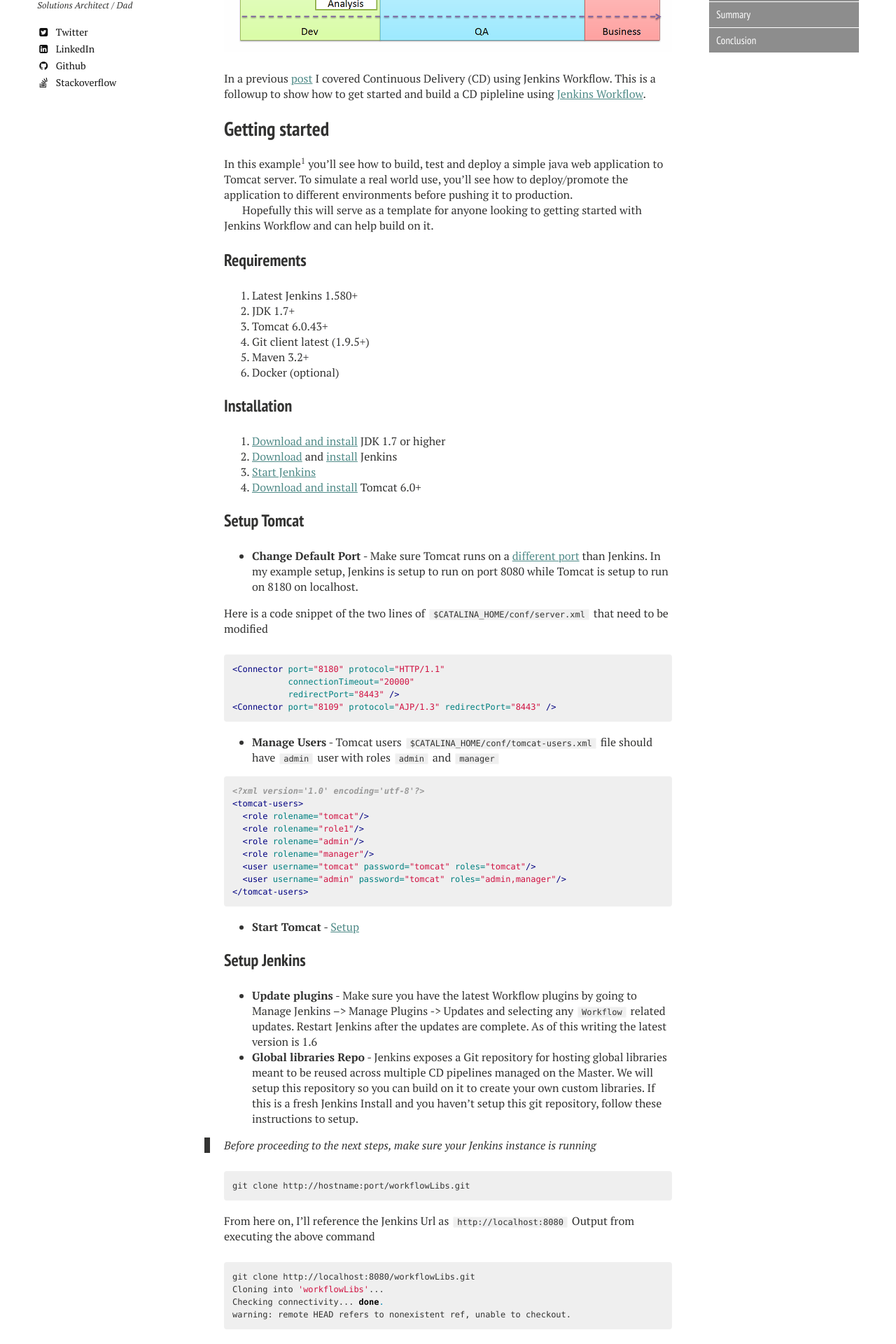
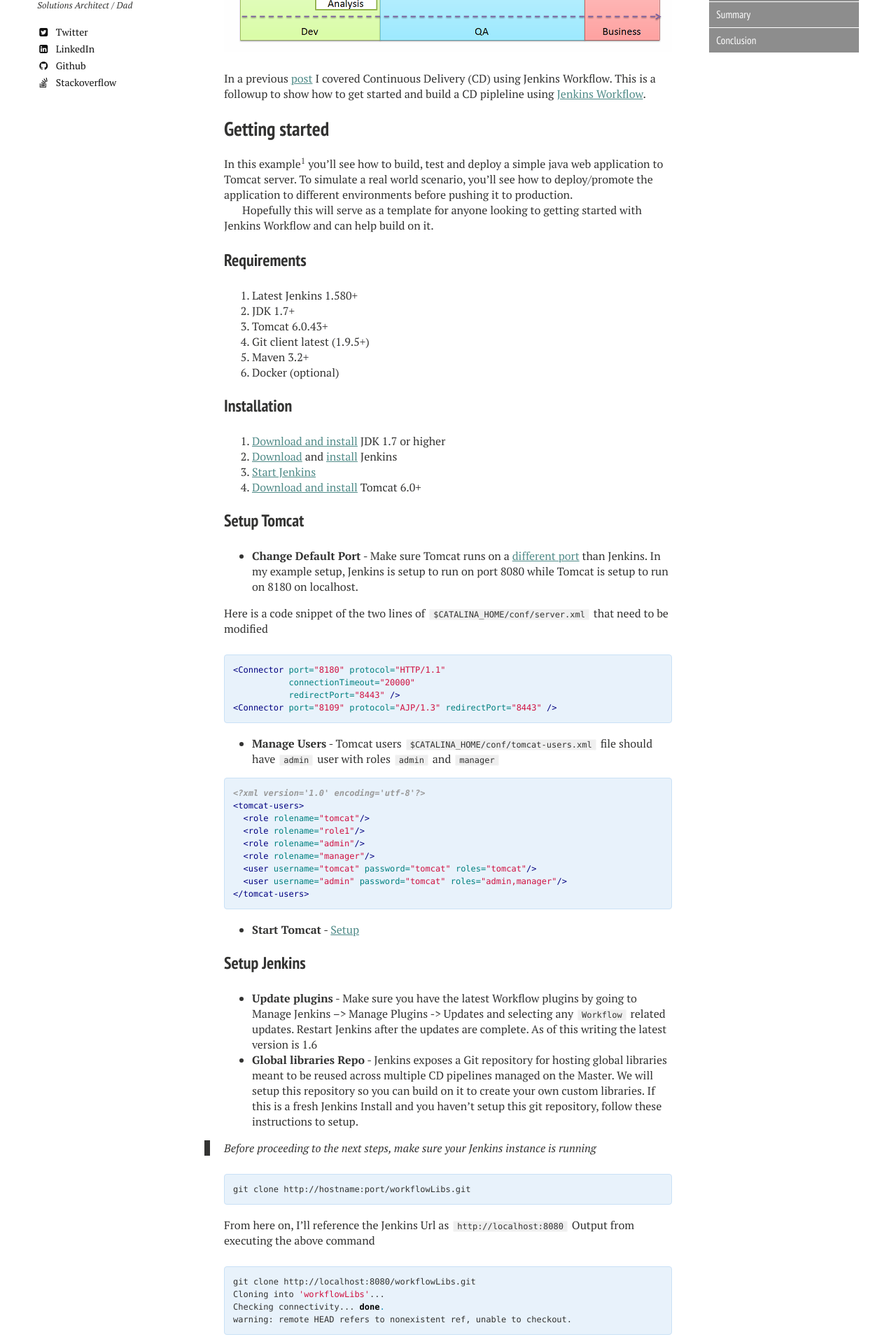
Before and after one commit to uaarkoti/uaarkoti.github.io, a Jekyll site: the page built from _posts/2015-06-11-jenkins-workflow-getting-started.markdown, in a window 1280 px wide. Shown: the part 363-2283 px from the top of the page at 70% size. Built offline with Jekyll 4.4.1, drawn with Linux system fonts in a browser that asks for light colours; nearby versions of some CDN libraries.

Commit message:
Changed the code highlight background color

```diff
--- a/_posts/2015-06-11-jenkins-workflow-getting-started.markdown
+++ b/_posts/2015-06-11-jenkins-workflow-getting-started.markdown
@@ -26,7 +26,7 @@
 
 ## Getting started
 
-In this example[^1] you'll see how to build, test and deploy a simple java web application to Tomcat server. To simulate a real world use, you'll see how to deploy/promote the application to different environments before pushing it to production.
+In this example[^1] you'll see how to build, test and deploy a simple java web application to Tomcat server. To simulate a real world scenario, you'll see how to deploy/promote the application to different environments before pushing it to production.
 
 Hopefully this will serve as a template for anyone looking to getting started with Jenkins Workflow and can help build on it.
 
--- a/_sass/pygments.scss
+++ b/_sass/pygments.scss
@@ -3,7 +3,10 @@
    ========================================================================== */
 
 .highlight {
-	background-color: #efefef;
+	//background-color: #efefef;
+	background-color: #e8f2fb;
+	border: 1px solid #c9e1f6;
+
 	font-family: $code-font;
 	@include font(12);
 	color: #333332;
```
